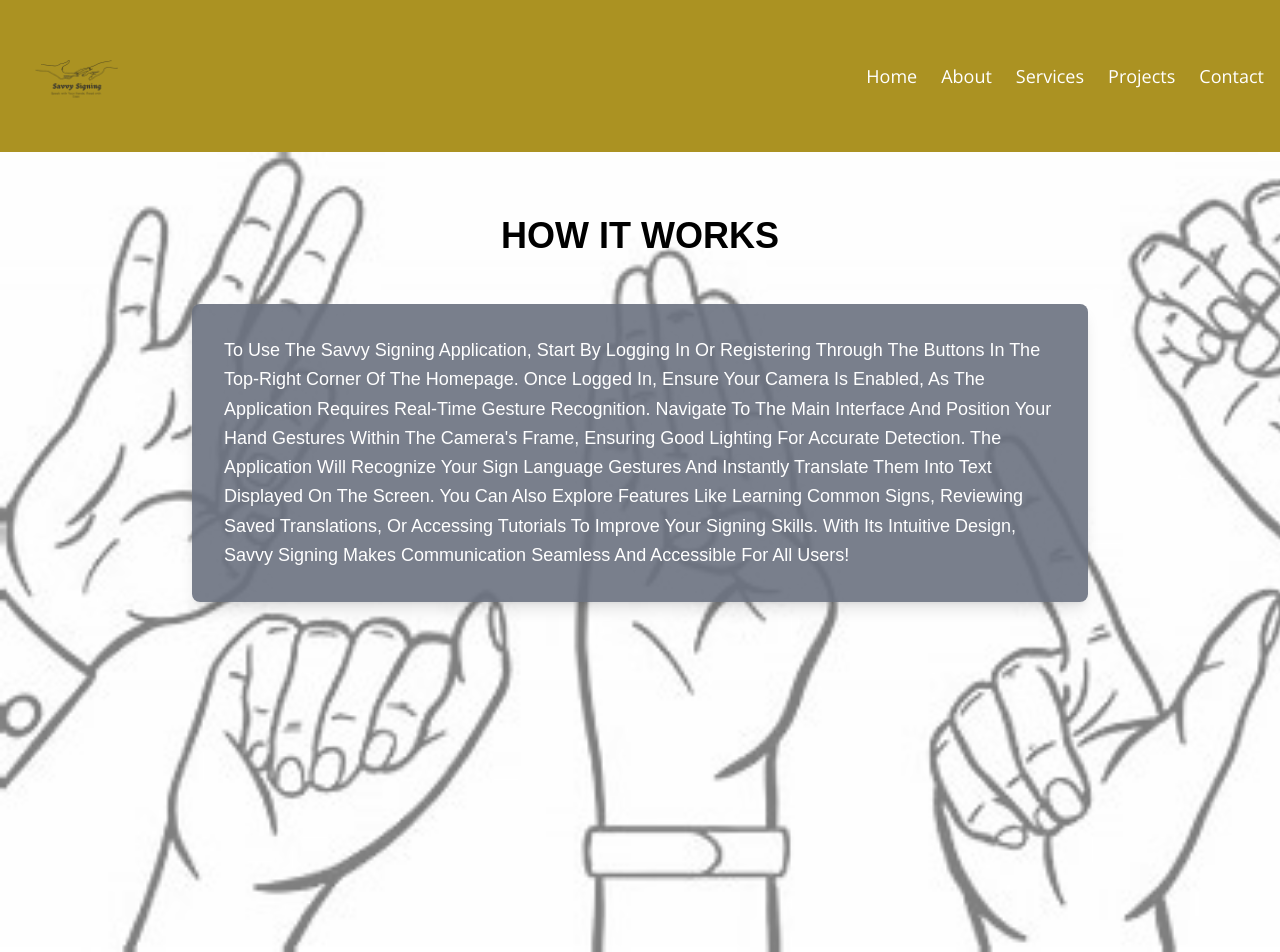
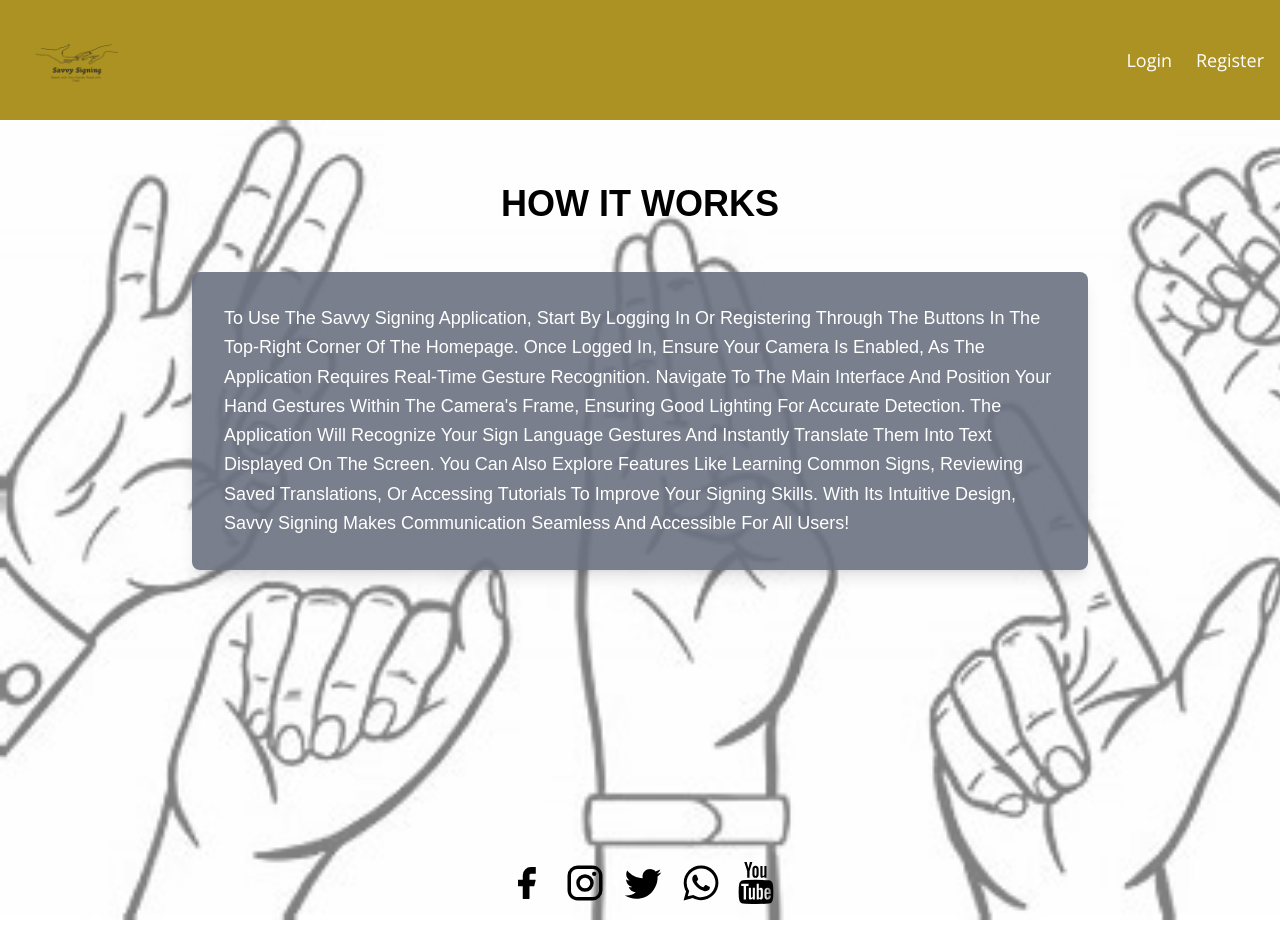
Before and after one commit to TraciebelWairimu/SavvySigning, a React (Vite) app in the folder frontend/: page /landing in a window 1280 px wide. After the commit the page ends 920 px from the top, so only its background shows below. Built offline with nearby package versions, Linux system fonts and the light colour scheme; a web font is replaced by a local one.

Commit message:
Complete landing, login and register page modifications

```diff
--- /dev/null
+++ b/frontend/src/components/Footer.jsx
@@ -0,0 +1,35 @@
+// eslint-disable-next-line no-unused-vars
+import React from 'react';
+
+const Footer = () => {
+    return (
+        <footer className=" mx-auto flex justify-center items-center space-x-4 mb-4 cursor-pointer">
+            <svg xmlns="http://www.w3.org/2000/svg" width="42" height="42" viewBox="0 0 24 24">
+                <path fill="#000000"
+                      d="M14.2 2.875A4.625 4.625 0 0 0 9.575 7.5v2.575H7.1c-.124 0-.225.1-.225.225v3.4c0 .124.1.225.225.225h2.475V20.9c0 .124.1.225.225.225h3.4c.124 0 .225-.1.225-.225v-6.975h2.497c.103 0 .193-.07.218-.17l.85-3.4a.225.225 0 0 0-.218-.28h-3.347V7.5a.775.775 0 0 1 .775-.775h2.6c.124 0 .225-.1.225-.225V3.1c0-.124-.1-.225-.225-.225z"/>
+            </svg>
+
+            <svg xmlns="http://www.w3.org/2000/svg" width="42" height="42" viewBox="0 0 24 24">
+                <path fill="#000000"
+                      d="M7.8 2h8.4C19.4 2 22 4.6 22 7.8v8.4a5.8 5.8 0 0 1-5.8 5.8H7.8C4.6 22 2 19.4 2 16.2V7.8A5.8 5.8 0 0 1 7.8 2m-.2 2A3.6 3.6 0 0 0 4 7.6v8.8C4 18.39 5.61 20 7.6 20h8.8a3.6 3.6 0 0 0 3.6-3.6V7.6C20 5.61 18.39 4 16.4 4zm9.65 1.5a1.25 1.25 0 0 1 1.25 1.25A1.25 1.25 0 0 1 17.25 8A1.25 1.25 0 0 1 16 6.75a1.25 1.25 0 0 1 1.25-1.25M12 7a5 5 0 0 1 5 5a5 5 0 0 1-5 5a5 5 0 0 1-5-5a5 5 0 0 1 5-5m0 2a3 3 0 0 0-3 3a3 3 0 0 0 3 3a3 3 0 0 0 3-3a3 3 0 0 0-3-3"/>
+            </svg>
+
+            <svg xmlns="http://www.w3.org/2000/svg" width="42" height="42" viewBox="0 0 24 24">
+                <path fill="#000000"
+                      d="M22.46 6c-.77.35-1.6.58-2.46.69c.88-.53 1.56-1.37 1.88-2.38c-.83.5-1.75.85-2.72 1.05C18.37 4.5 17.26 4 16 4c-2.35 0-4.27 1.92-4.27 4.29c0 .34.04.67.11.98C8.28 9.09 5.11 7.38 3 4.79c-.37.63-.58 1.37-.58 2.15c0 1.49.75 2.81 1.91 3.56c-.71 0-1.37-.2-1.95-.5v.03c0 2.08 1.48 3.82 3.44 4.21a4.2 4.2 0 0 1-1.93.07a4.28 4.28 0 0 0 4 2.98a8.52 8.52 0 0 1-5.33 1.84q-.51 0-1.02-.06C3.44 20.29 5.7 21 8.12 21C16 21 20.33 14.46 20.33 8.79c0-.19 0-.37-.01-.56c.84-.6 1.56-1.36 2.14-2.23"/>
+            </svg>
+
+            <svg xmlns="http://www.w3.org/2000/svg" width="42" height="42" viewBox="0 0 24 24">
+                <path fill="#000000"
+                      d="M19.05 4.91A9.82 9.82 0 0 0 12.04 2c-5.46 0-9.91 4.45-9.91 9.91c0 1.75.46 3.45 1.32 4.95L2.05 22l5.25-1.38c1.45.79 3.08 1.21 4.74 1.21c5.46 0 9.91-4.45 9.91-9.91c0-2.65-1.03-5.14-2.9-7.01m-7.01 15.24c-1.48 0-2.93-.4-4.2-1.15l-.3-.18l-3.12.82l.83-3.04l-.2-.31a8.26 8.26 0 0 1-1.26-4.38c0-4.54 3.7-8.24 8.24-8.24c2.2 0 4.27.86 5.82 2.42a8.18 8.18 0 0 1 2.41 5.83c.02 4.54-3.68 8.23-8.22 8.23m4.52-6.16c-.25-.12-1.47-.72-1.69-.81c-.23-.08-.39-.12-.56.12c-.17.25-.64.81-.78.97c-.14.17-.29.19-.54.06c-.25-.12-1.05-.39-1.99-1.23c-.74-.66-1.23-1.47-1.38-1.72c-.14-.25-.02-.38.11-.51c.11-.11.25-.29.37-.43s.17-.25.25-.41c.08-.17.04-.31-.02-.43s-.56-1.34-.76-1.84c-.2-.48-.41-.42-.56-.43h-.48c-.17 0-.43.06-.66.31c-.22.25-.86.85-.86 2.07s.89 2.4 1.01 2.56c.12.17 1.75 2.67 4.23 3.74c.59.26 1.05.41 1.41.52c.59.19 1.13.16 1.56.1c.48-.07 1.47-.6 1.67-1.18c.21-.58.21-1.07.14-1.18s-.22-.16-.47-.28"/>
+            </svg>
+
+            <svg xmlns="http://www.w3.org/2000/svg" width="36" height="42" viewBox="0 0 1536 1792">
+                <path fill="#000000"
+                      d="M971 1244v211q0 67-39 67q-23 0-45-22v-301q22-22 45-22q39 0 39 67m338 1v46h-90v-46q0-68 45-68t45 68m-966-218h107v-94H138v94h105v569h100zm288 569h89v-494h-89v378q-30 42-57 42q-18 0-21-21q-1-3-1-35v-364h-89v391q0 49 8 73q12 37 58 37q48 0 102-61zm429-148v-197q0-73-9-99q-17-56-71-56q-50 0-93 54V933h-89v663h89v-48q45 55 93 55q54 0 71-55q9-27 9-100m338-10v-13h-91q0 51-2 61q-7 36-40 36q-46 0-46-69v-87h179v-103q0-79-27-116q-39-51-106-51q-68 0-107 51q-28 37-28 116v173q0 79 29 116q39 51 108 51q72 0 108-53q18-27 21-54q2-9 2-58M790 525V315q0-69-43-69t-43 69v210q0 70 43 70t43-70m719 751q0 234-26 350q-14 59-58 99t-102 46q-184 21-555 21t-555-21q-58-6-102.5-46T53 1626q-26-112-26-350q0-234 26-350q14-59 58-99t103-47q183-20 554-20t555 20q58 7 102.5 47t57.5 99q26 112 26 350M511 0h102L492 399v271H392V399q-14-74-61-212Q294 84 266 0h106l71 263zm370 333v175q0 81-28 118q-38 51-106 51q-67 0-105-51q-28-38-28-118V333q0-80 28-117q38-51 105-51q68 0 106 51q28 37 28 117m335-162v499h-91v-55q-53 62-103 62q-46 0-59-37q-8-24-8-75V171h91v367q0 33 1 35q3 22 21 22q27 0 57-43V171z"/>
+            </svg>
+        </footer>
+    )
+}
+
+export default Footer;
--- a/frontend/src/components/Form.jsx
+++ b/frontend/src/components/Form.jsx
@@ -11,6 +11,8 @@
 
 
 function Form({ route, method }) {
+    const [firstName, setFirstName] = useState("");
+    const [lastName, setLastName] = useState("");
     const [username, setUsername] = useState("");
     const [password, setPassword] = useState("");
     const [loading, setLoading] = useState(false);
@@ -24,73 +26,85 @@
     };
 
     const showToast = (message, type) => {
-        switch (type) {
-            case 'success':
-                toast.success(message);
-                break;
-            case 'error':
-                toast.error(message);
-                break;
-            default:
-                toast(message);
-        }
+        toast[type](message);
     };
 
     const handleSubmit = async (e) => {
         setLoading(true);
         e.preventDefault();
 
+        const formData =
+            method === "login"
+                ? { username, password }
+                : { first_name: firstName, last_name: lastName, username, password };
+
         try {
-            const res = await api.post(route, { username, password });
+            const res = await api.post(route, formData);
             if (method === "login") {
                 localStorage.setItem(ACCESS_TOKEN, res.data.access);
                 localStorage.setItem(REFRESH_TOKEN, res.data.refresh);
                 showToast("Login successful.", "success");
                 navigate("/");
             } else {
+                showToast("Registration successful. Please log in.", "success");
                 navigate("/login");
             }
         } catch (error) {
-            console.error("Error occurred:", error);
-
-            const errorData = error.response?.data;
-
-            let errorMessage = "An unexpected error occurred. Please try again.";
-            if (errorData) {
-                if (typeof errorData === "object" && !Array.isArray(errorData)) {
-                    errorMessage = Object.values(errorData)
-                        .flat()
-                        .join(" ");
-                } else if (typeof errorData === "string") {
-                    errorMessage = errorData;
-                }
-            } else if (error.message) {
-                errorMessage = error.message;
-            }
-
+            const errorMessage =
+                error.response?.data || "An unexpected error occurred. Please try again.";
             showToast(errorMessage, "error");
         } finally {
             setLoading(false);
         }
     };
 
-
-
-
     return (
         <>
             <div className="min-h-screen bg-white">
-                <Header/>
+                <Header />
                 <div className="relative min-h-[100vh] mx-auto px-4 py-16">
                     <div className="absolute inset-0 bg-landingBg bg-no-repeat bg-cover opacity-50 z-0"></div>
                     <div className="relative z-10">
                         <h1 className="text-4xl font-zcool font-semibold text-center mb-12">
                             {name} here
                         </h1>
-
                         <div className="mx-auto w-full max-w-xl rounded-lg bg-[#ddd3a6] p-8 shadow-lg">
                             <form className="space-y-6" onSubmit={handleSubmit}>
-                                <div className="space-y-2">
+                                {method === "register" && (
+                                    <>
+                                        <div className="space-y-1">
+                                            <label
+                                                htmlFor="firstName"
+                                                className="block text-lg font-open-sans font-medium text-gray-800"
+                                            >
+                                                First Name
+                                            </label>
+                                            <input
+                                                className="font-open-sans form-control w-full bg-white border border-[#CBD5E0] rounded-md"
+                                                type="text"
+                                                value={firstName}
+                                                onChange={(e) => setFirstName(e.target.value)}
+                                                placeholder="Eg John"
+                                            />
+                                        </div>
+                                        <div className="space-y-1">
+                                            <label
+                                                htmlFor="lastName"
+                                                className="block text-lg font-open-sans font-medium text-gray-800"
+                                            >
+                                                Last Name
+                                            </label>
+                                            <input
+                                                className="font-open-sans form-control w-full bg-white border border-[#CBD5E0] rounded-md"
+                                                type="text"
+                                                value={lastName}
+                                                onChange={(e) => setLastName(e.target.value)}
+                                                placeholder="Eg Doe"
+                                            />
+                                        </div>
+                                    </>
+                                )}
+                                <div className="space-y-1">
                                     <label
                                         htmlFor="username"
                                         className="block text-lg font-open-sans font-medium text-gray-800"
@@ -98,15 +112,14 @@
                                         Username
                                     </label>
                                     <input
-                                        className="font-open-sans form-control w-full bg-white border border-[#CBD5E0] rounded-md text-[#4A5568]"
+                                        className="font-open-sans form-control w-full bg-white border border-[#CBD5E0] rounded-md"
                                         type="text"
                                         value={username}
                                         onChange={(e) => setUsername(e.target.value)}
                                         placeholder="Eg john_doe"
                                     />
                                 </div>
-
-                                <div className="space-y-2">
+                                <div className="space-y-1">
                                     <div className="flex justify-between items-center">
                                         <label
                                             htmlFor="password"
@@ -114,12 +127,6 @@
                                         >
                                             Password
                                         </label>
-                                        {/*<Link*/}
-                                        {/*    to="/forgot-password"*/}
-                                        {/*    className="mt-3 font-open-sans text-sm text-gray-600 underline hover:no-underline"*/}
-                                        {/*>*/}
-                                        {/*    Forgot Password?*/}
-                                        {/*</Link>*/}
                                     </div>
                                     <div className="relative">
                                         <input
@@ -131,26 +138,44 @@
                                         />
                                         <FontAwesomeIcon
                                             icon={showPassword ? faEye : faEyeSlash}
-                                            style={{
-                                                position: "absolute",
-                                                right: "5%",
-                                                top: "30%",
-                                                cursor: "pointer",
-                                            }}
+                                            className="absolute right-4 top-1/2 transform -translate-y-1/2 cursor-pointer"
                                             onClick={togglePasswordVisibility}
                                         />
                                     </div>
                                 </div>
-
                                 <button
                                     type="submit"
                                     disabled={loading}
-                                    className={`font-open-sans mx-auto block w-full rounded-full bg-black px-5 py-2.5 text-white text-xl ${
+                                    className={`font-open-sans block w-full rounded-full bg-black px-5 py-2.5 text-white text-xl ${
                                         loading ? "opacity-50 cursor-not-allowed" : "hover:bg-black/90"
                                     }`}
                                 >
                                     {loading ? "loading..." : name}
                                 </button>
+
+                                <div className="font-open-sans text-center mt-4">
+                                    {method === "login" ? (
+                                        <p className="text-gray-700">
+                                            Don't have an account yet?{" "}
+                                            <Link
+                                                to="/register"
+                                                className="text-[#AB9222] underline"
+                                            >
+                                                Register
+                                            </Link>
+                                        </p>
+                                    ) : (
+                                        <p className="text-gray-700">
+                                            Already have an account?{" "}
+                                            <Link
+                                                to="/login"
+                                                className="text-[#AB9222] underline"
+                                            >
+                                                Login
+                                            </Link>
+                                        </p>
+                                    )}
+                                </div>
                             </form>
                         </div>
                     </div>
@@ -170,7 +195,6 @@
                 transition={Slide}
             />
         </>
-
     );
 }
 
--- a/frontend/src/components/Header.jsx
+++ b/frontend/src/components/Header.jsx
@@ -16,7 +16,7 @@
 
     return (
         <header className="bg-[#AB9222]">
-            <div className="container mx-auto px-4 flex justify-between items-center py-4">
+            <div className="px-4 mx-auto flex justify-between items-center ">
                 {/* Logo */}
                 <Link to="/" className="flex items-center">
                     <img
@@ -28,50 +28,50 @@
                     />
                 </Link>
 
-                {!isAuthPage ? (
-                    <div className="hidden lg:flex space-x-6 ml-auto">
-                        <NavLink
-                            to="/"
-                            className={({ isActive }) =>
-                                `font-open-sans text-lg ${isActive ? 'text-[#666]' : 'text-white'}`
-                            }
-                        >
-                            Home
-                        </NavLink>
-                        <NavLink
-                            to="/about"
-                            className={({ isActive }) =>
-                                `font-open-sans text-lg ${isActive ? 'text-[#666]' : 'text-white'}`
-                            }
-                        >
-                            About
-                        </NavLink>
-                        <NavLink
-                            to="/services"
-                            className={({ isActive }) =>
-                                `font-open-sans text-lg ${isActive ? 'text-[#666]' : 'text-white'}`
-                            }
-                        >
-                            Services
-                        </NavLink>
-                        <NavLink
-                            to="/projects"
-                            className={({ isActive }) =>
-                                `font-open-sans text-lg ${isActive ? 'text-[#666]' : 'text-white'}`
-                            }
-                        >
-                            Projects
-                        </NavLink>
-                        <NavLink
-                            to="/contact"
-                            className={({ isActive }) =>
-                                `font-open-sans text-lg ${isActive ? 'text-[#666]' : 'text-white'}`
-                            }
-                        >
-                            Contact
-                        </NavLink>
-                    </div>
-                ) : (
+
+                {/*<div className="hidden lg:flex space-x-6 ml-auto">*/}
+                {/*    <NavLink*/}
+                {/*        to="/"*/}
+                {/*        className={({ isActive }) =>*/}
+                {/*            `font-open-sans text-lg ${isActive ? 'text-[#666]' : 'text-white'}`*/}
+                {/*        }*/}
+                {/*    >*/}
+                {/*        Home*/}
+                {/*    </NavLink>*/}
+                {/*    <NavLink*/}
+                {/*        to="/about"*/}
+                {/*        className={({ isActive }) =>*/}
+                {/*            `font-open-sans text-lg ${isActive ? 'text-[#666]' : 'text-white'}`*/}
+                {/*        }*/}
+                {/*    >*/}
+                {/*        About*/}
+                {/*    </NavLink>*/}
+                {/*    <NavLink*/}
+                {/*        to="/services"*/}
+                {/*        className={({ isActive }) =>*/}
+                {/*            `font-open-sans text-lg ${isActive ? 'text-[#666]' : 'text-white'}`*/}
+                {/*        }*/}
+                {/*    >*/}
+                {/*        Services*/}
+                {/*    </NavLink>*/}
+                {/*    <NavLink*/}
+                {/*        to="/projects"*/}
+                {/*        className={({ isActive }) =>*/}
+                {/*            `font-open-sans text-lg ${isActive ? 'text-[#666]' : 'text-white'}`*/}
+                {/*        }*/}
+                {/*    >*/}
+                {/*        Projects*/}
+                {/*    </NavLink>*/}
+                {/*    <NavLink*/}
+                {/*        to="/contact"*/}
+                {/*        className={({ isActive }) =>*/}
+                {/*            `font-open-sans text-lg ${isActive ? 'text-[#666]' : 'text-white'}`*/}
+                {/*        }*/}
+                {/*    >*/}
+                {/*        Contact*/}
+                {/*    </NavLink>*/}
+                {/*</div>*/}
+
                 <div className="hidden lg:flex space-x-6 ml-auto">
                     <NavLink
                         to="/login"
@@ -90,7 +90,7 @@
                         Register
                     </NavLink>
                 </div>
-                )}
+
 
                 <button
                     onClick={toggleMobileMenu}
--- a/frontend/src/components/ProtectedRoute.jsx
+++ b/frontend/src/components/ProtectedRoute.jsx
@@ -51,7 +51,7 @@
         return <div>Loading...</div>;
     }
 
-    return isAuthorized ? children : <Navigate to="/login" />;
+    return isAuthorized ? children : <Navigate to="/landing" />;
 }
 
 export default ProtectedRoute;
--- a/frontend/src/pages/Landing.jsx
+++ b/frontend/src/pages/Landing.jsx
@@ -1,22 +1,22 @@
 // eslint-disable-next-line no-unused-vars
 import React from 'react';
 import Header from "../components/Header.jsx";
+import Footer from "../components/Footer.jsx";
 
 const Landing = () => {
     return (
         <>
-            <div className="min-h-screen bg-white">
-                <Header/>
-                <div className="relative min-h-[100vh] mx-auto px-4 py-16">
+            <div className="min-h-screen bg-white relative">
+                <Header />
+                <div className="relative min-h-[100vh] flex flex-col">
                     <div className="absolute inset-0 bg-landingBg bg-no-repeat bg-cover opacity-50 z-0"></div>
-                    <div className="relative z-10">
+                    <div className="relative z-10 flex-grow px-4 py-16">
                         <h1 className="text-4xl font-zcool font-semibold uppercase text-center mb-12">
                             How It Works
                         </h1>
-
                         <div
                             className="max-w-4xl mx-auto bg-gray-500 bg-opacity-90 text-white p-8 rounded-lg shadow-lg">
-                            <p className="text-lg leading-relaxed">
+                            <p className="hidden md:block text-lg leading-relaxed">
                                 To Use The Savvy Signing Application, Start By Logging In Or Registering Through The
                                 Buttons In The Top-Right Corner Of The Homepage. Once Logged In, Ensure Your Camera Is
                                 Enabled, As The Application Requires Real-Time Gesture Recognition. Navigate To The Main
@@ -27,12 +27,22 @@
                                 Tutorials To Improve Your Signing Skills. With Its Intuitive Design, Savvy Signing Makes
                                 Communication Seamless And Accessible For All Users!
                             </p>
+
+                            <p className="md:hidden text-lg leading-relaxed">
+                                Savvy Signing: Speak with your hands, read with ease! Log in, enable your camera and
+                                see real-time gesture-to-text translation. Explore common signs, saved translations and
+                                tutorials. Communication made simple and accessible!
+                            </p>
                         </div>
+
+                    </div>
+                    <div className="relative z-10">
+                        <Footer/>
                     </div>
                 </div>
             </div>
         </>
-    )
-}
+    );
+};
 
 export default Landing;
```
Lines whose indentation alone changed are shown as unchanged.
